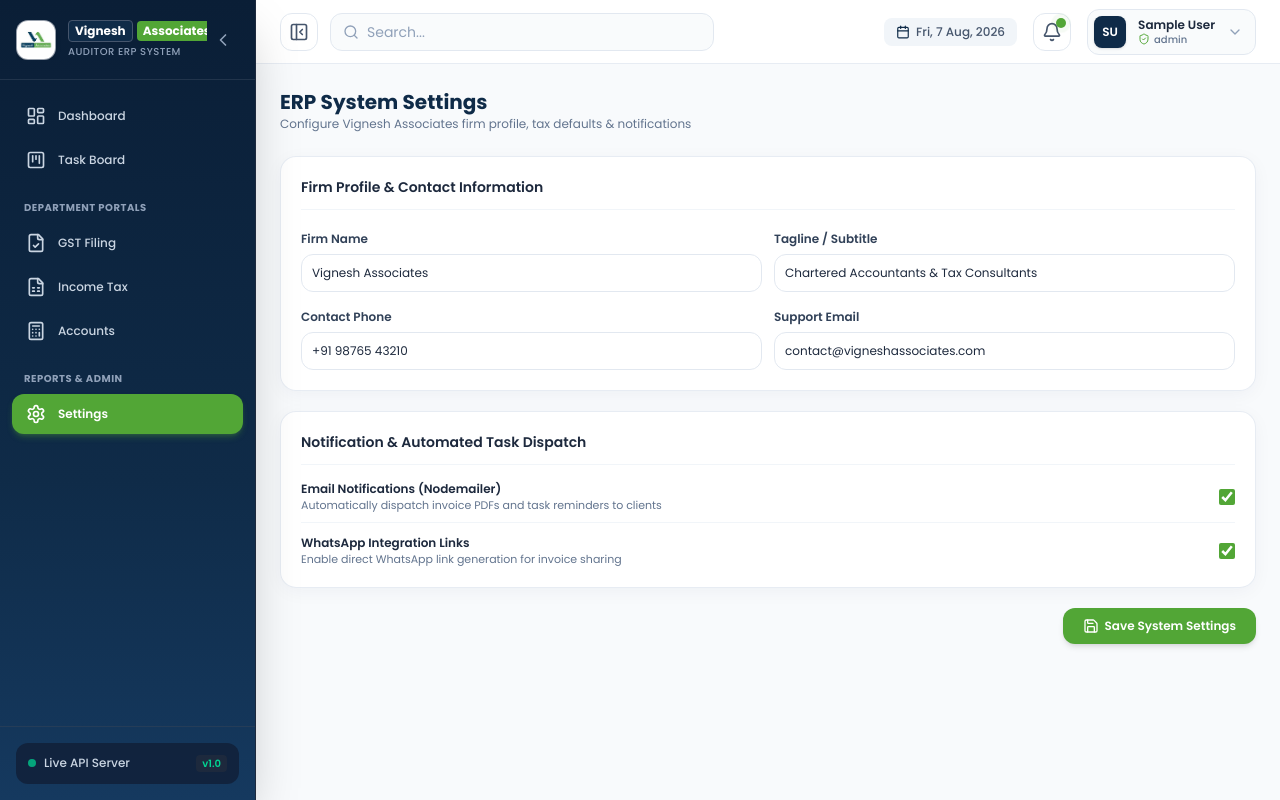
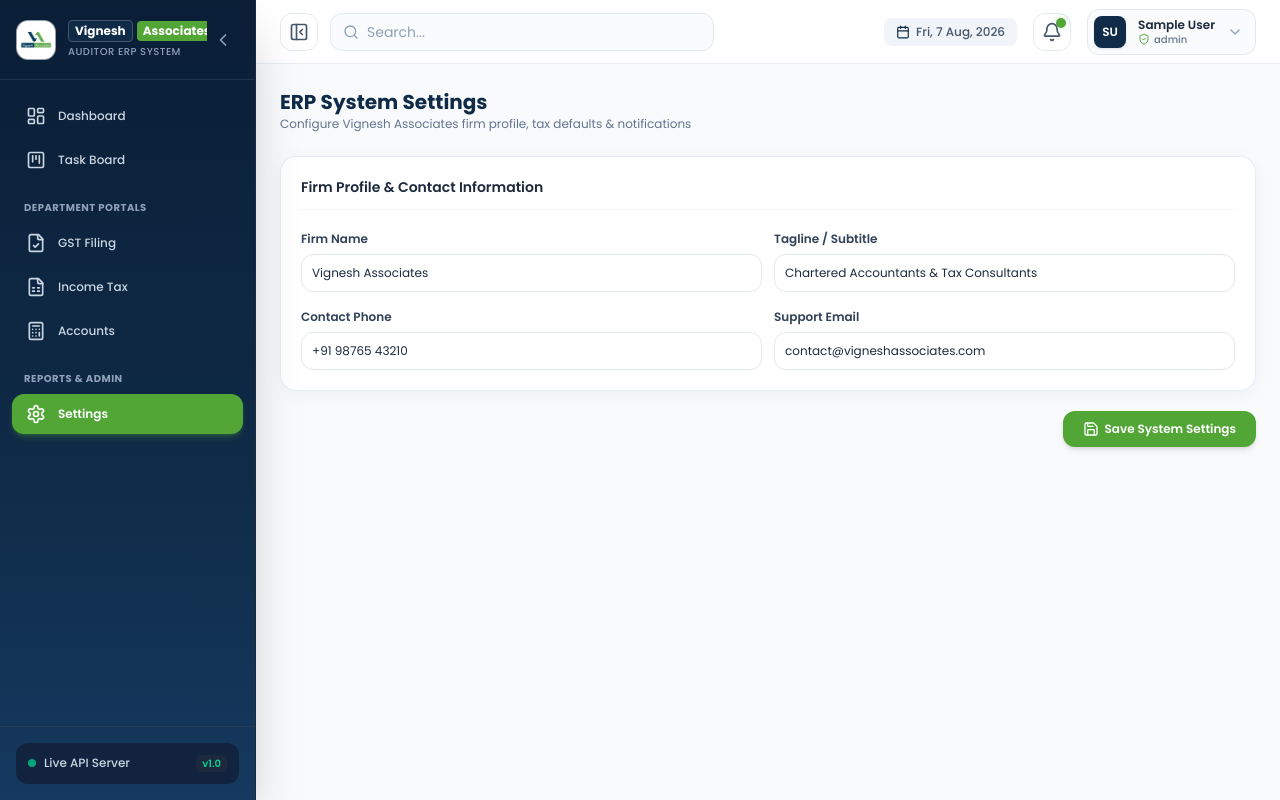
Before and after one commit to Gopika2812/gst, a React (Vite) app in the folder frontend/: page /settings in a window 1280 px wide. Built offline with nearby package versions, Linux system fonts and the light colour scheme; sample sign-in values are in the browser's storage.

Commit message:
Remove Notification & Automated Task Dispatch section from Settings page

```diff
--- a/frontend/src/pages/SettingsPage.jsx
+++ b/frontend/src/pages/SettingsPage.jsx
@@ -71,35 +71,6 @@ const SettingsPage = () => {
           </div>
         </GlacierCard>
 
-        <GlacierCard title="Notification & Automated Task Dispatch">
-          <div className="space-y-3 mt-2">
-            <div className="flex items-center justify-between border-b border-slate-100 pb-2">
-              <div>
-                <p className="text-xs font-semibold text-slate-800">Email Notifications (Nodemailer)</p>
-                <p className="text-[11px] text-slate-500">Automatically dispatch invoice PDFs and task reminders to clients</p>
-              </div>
-              <input
-                type="checkbox"
-                checked={firmInfo.enableEmailAlerts}
-                onChange={(e) => setFirmInfo({ ...firmInfo, enableEmailAlerts: e.target.checked })}
-                className="h-4 w-4 rounded accent-[#52A636]"
-              />
-            </div>
-            <div className="flex items-center justify-between">
-              <div>
-                <p className="text-xs font-semibold text-slate-800">WhatsApp Integration Links</p>
-                <p className="text-[11px] text-slate-500">Enable direct WhatsApp link generation for invoice sharing</p>
-              </div>
-              <input
-                type="checkbox"
-                checked={firmInfo.enableWhatsAppAlerts}
-                onChange={(e) => setFirmInfo({ ...firmInfo, enableWhatsAppAlerts: e.target.checked })}
-                className="h-4 w-4 rounded accent-[#52A636]"
-              />
-            </div>
-          </div>
-        </GlacierCard>
-
         <div className="flex justify-end">
           <button
             type="submit"
```
Also changed, not shown: 1 other file (tests, documents, lock files or other folders).
